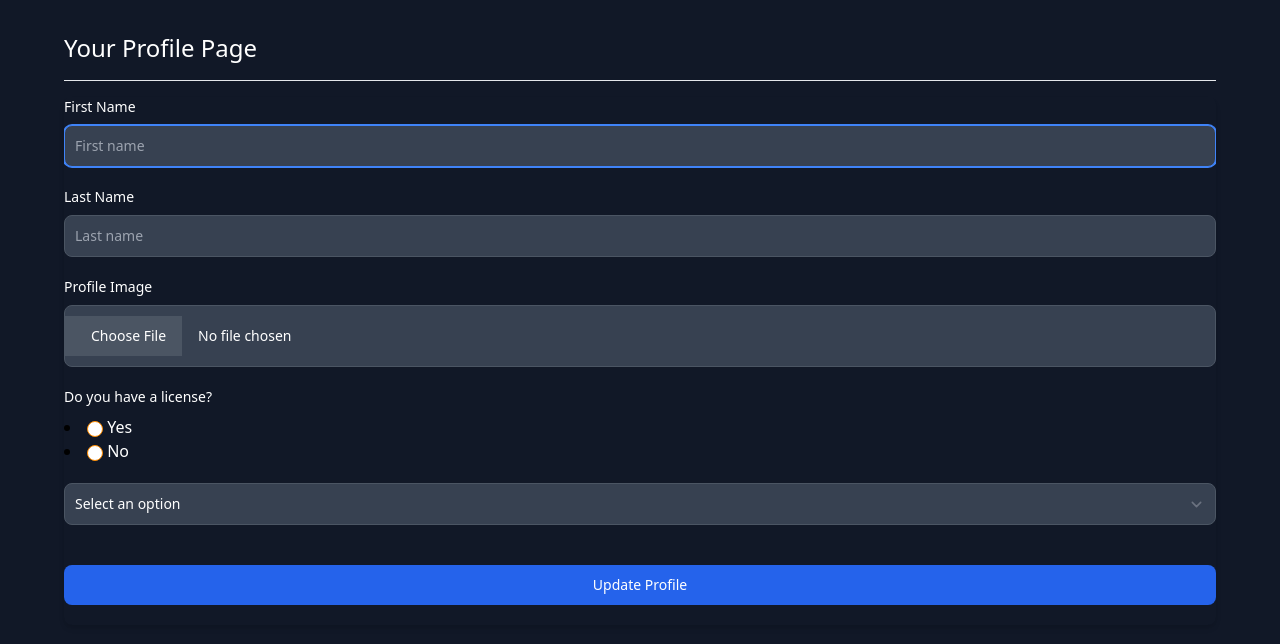
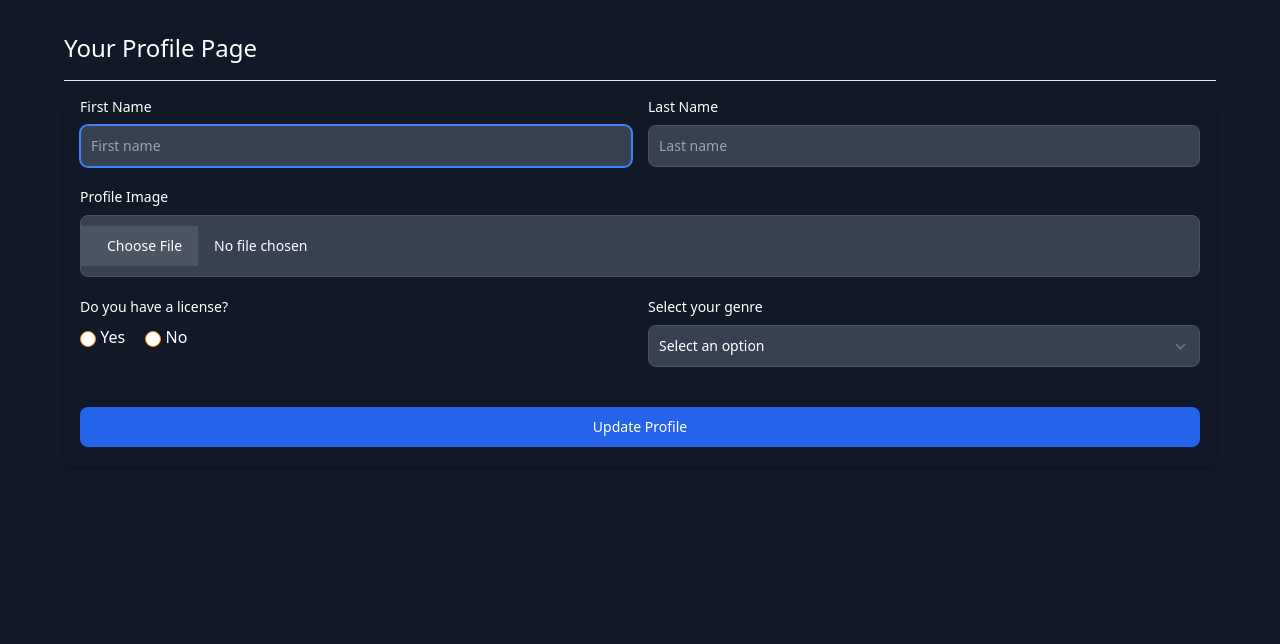
Before and after one commit to mikizdr/flask-wsl, a Flask app: page /profile/ in a window 1280 px wide. Shown: the part 64-708 px from the top of the page. Run offline with Flask 3, Linux system fonts and the light colour scheme; a user stored in the database is signed in; style sheets or scripts are compiled from the project's sources; some libraries are stand-ins or nearby versions.

Commit message:
Refactor profile/index.html layout and add form validation

```diff
--- a/shopping/templates/profile/index.html
+++ b/shopping/templates/profile/index.html
@@ -30,18 +30,19 @@ dark:focus:border-blue-500' %}
 
 {% block content %}
 
-<div class="px-16">
+<div class="sm:px-16">
     <div class="flex justify-between items-center pt-8">
         <h1 class="text-white text-2xl">Your Profile Page</h1>
     </div>
 
     <hr class="my-4">
 
-    <div class="relative overflow-x-auto shadow-md sm:rounded-lg">
+    <div class="relative overflow-x-auto shadow-md sm:rounded-lg px-4">
         <form id="createProfileForm" novalidate method="post" action="{{ url_for('profile.index') }}">
 
             {{ form.hidden_tag() }}
 
+            <div class="sm:grid sm:grid-cols-2 gap-4">
                 <div class="mb-5">
                     {{ form.first_name.label(class="block mb-2 text-sm font-medium text-gray-900 dark:text-white") }}
                     {{ form.first_name(class=class_name_for_input, id='firstName', placeholder='First name',
@@ -61,6 +62,7 @@ dark:focus:border-blue-500' %}
                         Last name is required.
                     </div>
                 </div>
+            </div>
 
             <div class="mb-5">
                 {{ form.img_url.label(class="block mb-2 text-sm font-medium text-gray-900 dark:text-white") }}
@@ -71,19 +73,18 @@ dark:focus:border-blue-500' %}
                 </div>
             </div>
 
+            <div class="sm:grid sm:grid-cols-2 gap-4">
                 <div class="mb-5">
                     <label for="hasLicense" class="block mb-2 text-sm font-medium text-gray-900 dark:text-white">
                         Do you have a license?
                     </label>
-                <ul class="list-none font-medium text-primary-600 hover:underline dark:text-primary-500" id="hasLicense"
-                    required>
+                    <ul class="list-none font-medium text-primary-600 hover:underline dark:text-primary-500"
+                        id="hasLicense" required>
                     </ul>
                     {% for choice in [(1, 'Yes'), (0, 'No')] %}
-                <li>
                     <input id="has_license-{{ choice[0] }}" name="has_license" required type="radio"
                         value="{{ choice[0] }}" {{ "checked" if profile.has_license==choice[0] else "" }}>
                     <label class="text-white mr-4" for="has_license-{{ choice[0] }}">{{ choice[1] }}</label>
-                </li>
                     {% endfor %}
                     <div class="error-message" id="hasLicenseError">
                         License is required.
@@ -91,16 +92,20 @@ dark:focus:border-blue-500' %}
                 </div>
 
                 <div class="mb-5">
+                    <label for="genre" class="block mb-2 text-sm font-medium text-gray-900 dark:text-white">
+                        Select your genre
+                    </label>
                     <select class="bg-gray-50 border border-gray-300 text-gray-900 sm:text-sm rounded-lg
                 focus:ring-primary-600 focus:border-primary-600 block w-full p-2.5 dark:bg-gray-700
                 dark:border-gray-600 dark:placeholder-gray-400 dark:text-white dark:focus:ring-blue-500
                 dark:focus:border-blue-500" id="genre" name="genre" required>
-                    <option value="">Select an option</option>
+                        <option value>Select an option</option>
                         <option value="M" {{ 'selected' if profile.genre=='M' else '' }}>Man</option>
                         <option value="W" {{ 'selected' if profile.genre=='W' else '' }}>Woman</option>
                     </select>
                     <div class="error-message" id="genreError">
                         Genre is required.
+                    </div>
                 </div>
             </div>
 
```
Lines whose indentation alone changed are shown as unchanged.
